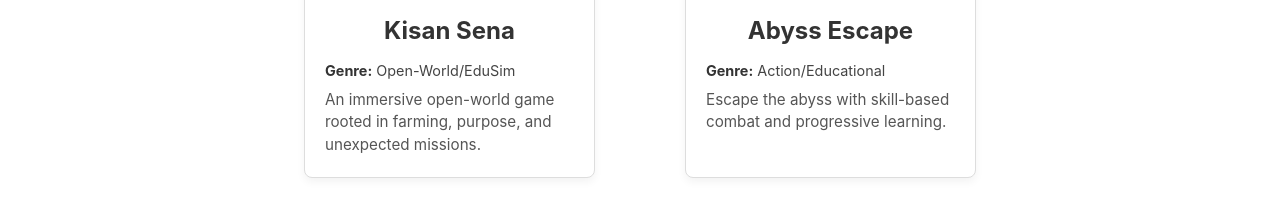
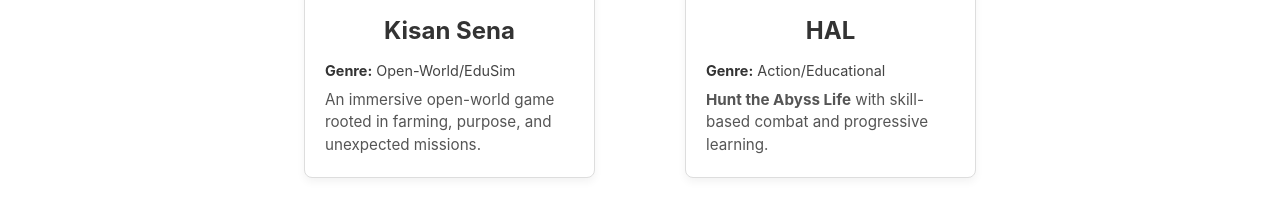
Before and after one commit to CultivateU/website, an Eleventy site: page games.md in a window 1280 px wide. Shown: the part 560-765 px from the top of the page. Built offline with nearby package versions, Linux system fonts and the light colour scheme; Eleventy itself is replaced by a stand-in of ours; files that its build step writes are made by us from their sources.

Commit message:
Update games.md
Converted the name of "Abyss Escape" Game to "HAL: Hunt the Abyss Life".

```diff
--- a/games.md
+++ b/games.md
@@ -29,10 +29,10 @@ permalink: /games/
 
             {# Game 2 #}
             <div class="game-tile">
-                <img src="/images/Abss-Escape.png" alt="Abyss Escape concept art">
-                <h3>Abyss Escape</h3>
+                <img src="/images/Abss-Escape.png" alt="HAL concept art">
+                <h3>HAL</h3>
                 <p class="game-genre"><strong>Genre:</strong> Action/Educational</p>
-                <p class="game-description">Escape the abyss with skill-based combat and progressive learning.</p>
+                <p class="game-description">**Hunt the Abyss Life** with skill-based combat and progressive learning.</p>
                 <div class="tile-overlay">
                     <span class="coming-soon-text">COMING SOON</span>
                 </div>
```
